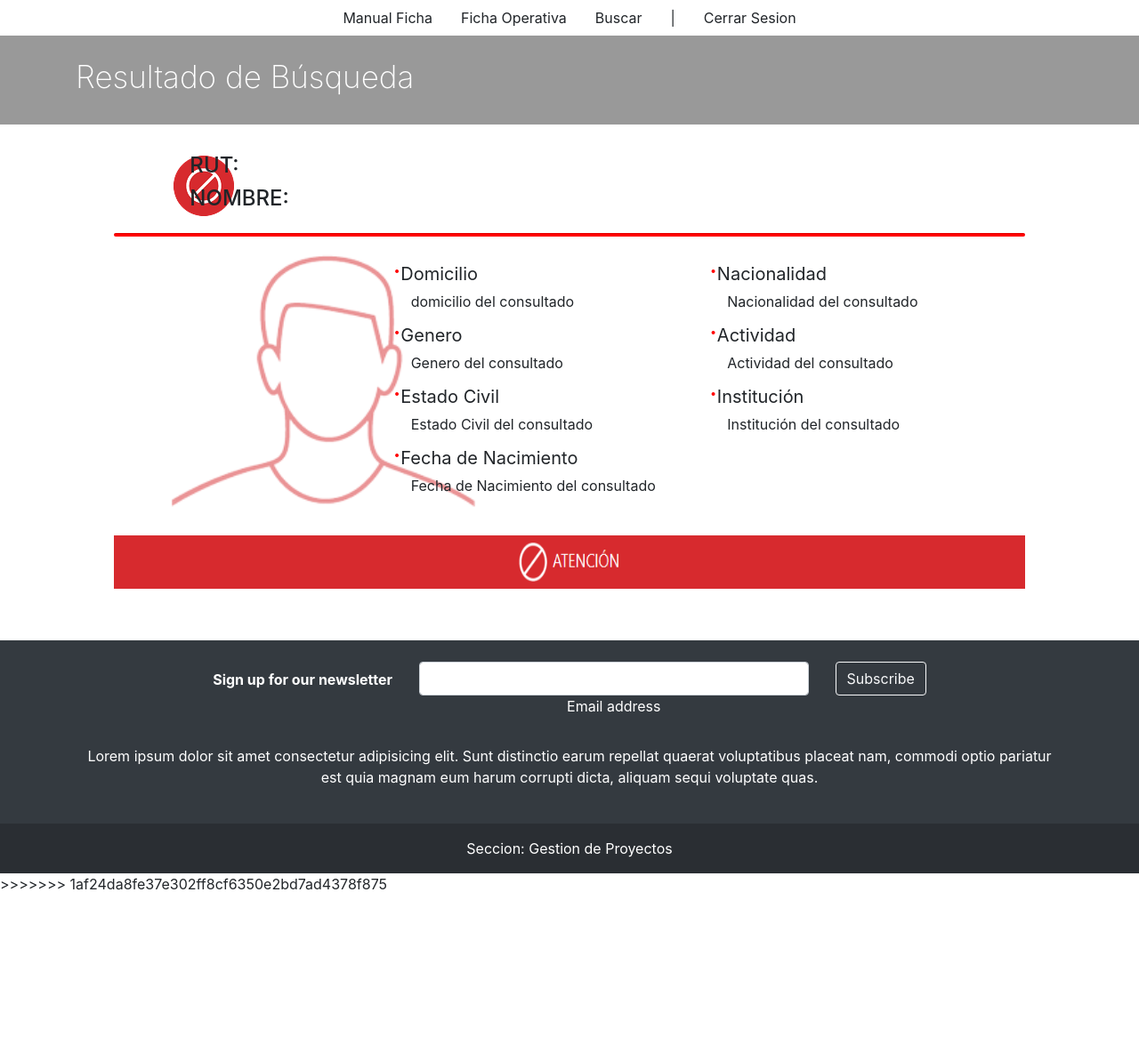
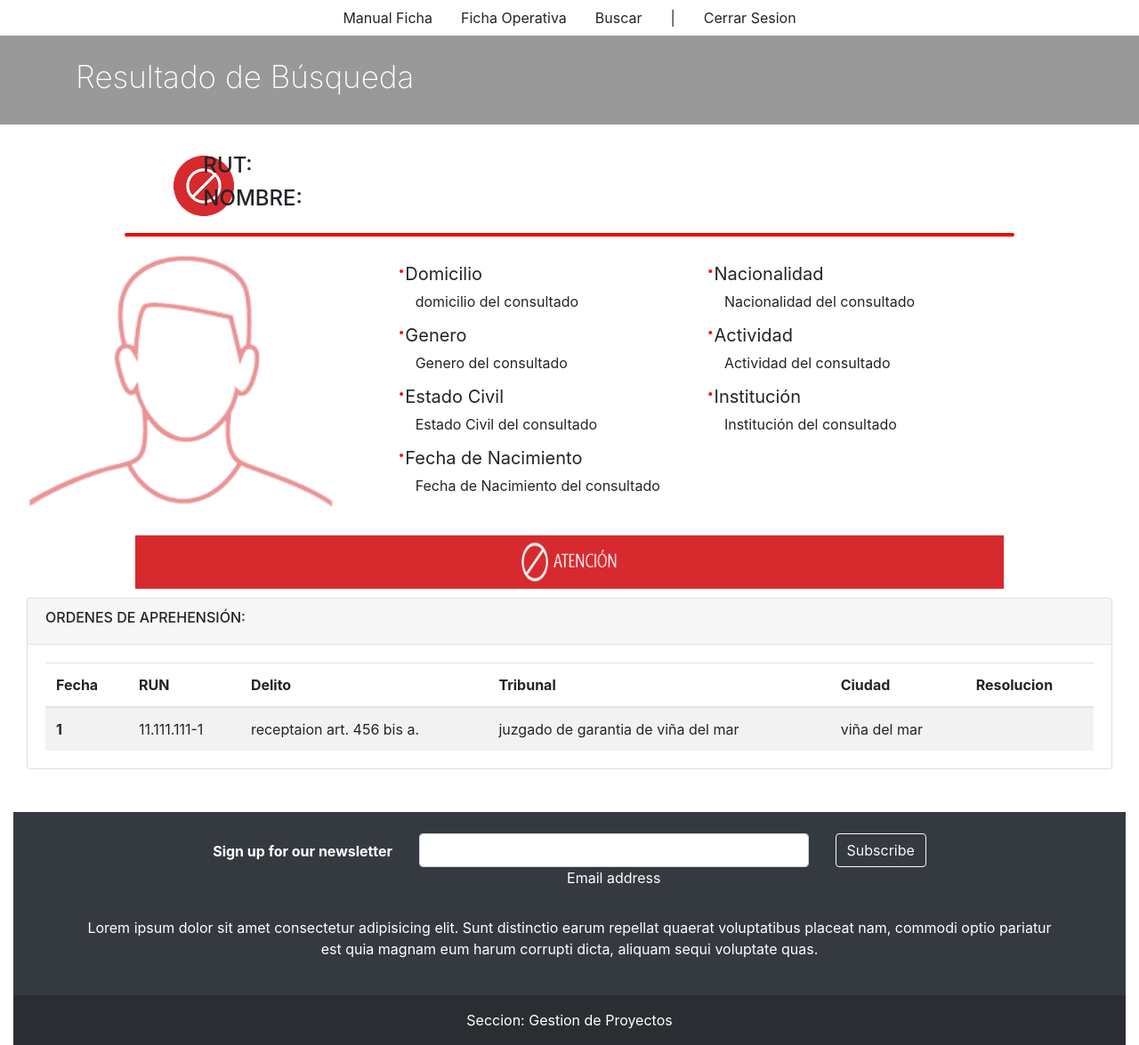
Before and after one commit to Francisco-pizarro/ordenes_detencion, a Django app: page /resultado/ in a window 1280 px wide. Shown: the whole page at 89% size. Before the commit the page ends 1001 px from the top, so only its background shows below. Run offline with Django 4.2, Linux system fonts and the light colour scheme; some libraries are stand-ins or nearby versions.

Commit message:
ajustes graficos

```diff
--- a/Ordenesdetencion/static/css/estilos.css
+++ b/Ordenesdetencion/static/css/estilos.css
@@ -35,7 +35,7 @@
 }
 
 .img-user-rojo{
-    margin-left: 175px;
+    margin-left: 0;
     height: 300px;
     width: 350px;
 }
--- a/Ordenesdetencion/templates/index.html
+++ b/Ordenesdetencion/templates/index.html
@@ -182,7 +182,7 @@
 <!-- Footer -->
 
 
->>>>>>> 1af24da8fe37e302ff8cf6350e2bd7ad4378f875
+
   <!-- Optional JavaScript -->
   <!-- jQuery first, then Popper.js, then Bootstrap JS -->
   <script src="https://code.jquery.com/jquery-3.3.1.slim.min.js"
--- a/Ordenesdetencion/templates/resultado.html
+++ b/Ordenesdetencion/templates/resultado.html
@@ -10,19 +10,26 @@
   <body>
 
     <div class="jumbotron jumbotron-fluid fondo-jumbotron">
-      <div class="container">
+      <div class="container responsive">
         <h3 class="display-4 title-busqueda">Resultado de Búsqueda</h3>
       </div>
     </div>
-    <div class="container-fluid contenedor-superior ">
+    <div class="container-fluid contenedor-superior col-xs-6 col-sm-6 col-md-12">
       <div class="row">
         <div class="col-2">
           <img class="img-alerta-roja" src="{% static 'img/btn-rojo.png' %}">
         </div>
         <div class="col-10">
-          <div class="row"><p class="h4">RUT: </p></div>
-          <div class="row"><p class="h4">NOMBRE: </p></div>
-        </div>
+          <div class="row">
+            <div class="col-10">
+              <p class="h4">RUT: </p>
+            </div>
+          </div>
+          <div class="row">
+            <div class="col-10">
+            <p class="h4">NOMBRE: </p>
+            </div>
+          </div>
       </div>
     </div>
     <hr>
@@ -73,7 +80,44 @@
       </div>
       <div class="container-fluid">
         <div class="row">
-          <img  class="msg-alerta" src="{% static 'img/msg-alerta.png' %}" alt="">
+          <div class="col-12">
+            <img  class="msg-alerta" src="{% static 'img/msg-alerta.png' %}" alt="">
+          </div>
+        </div>
+      </div>
+
+      <div class="col-lg-12">
+        <div class="card">
+          <div class="card-header border-bottom">
+            <p class="h6">ORDENES DE APREHENSIÓN: </p>
+          </div>
+          <div class="card-body">
+            <div class="table-responsive">
+              <table class="table text-sm mb-0 table-striped">
+                <thead>
+                  <tr>
+                    <th>Fecha</th>
+                    <th>RUN</th>
+                    <th>Delito</th>
+                    <th>Tribunal</th>
+                    <th>Ciudad</th>
+                    <th>Resolucion</th>
+                  </tr>
+                </thead>
+                <tbody>
+                  <tr>
+                    <th scope="row">1</th>
+                    <td>11.111.111-1</td>
+                    <td>receptaion art. 456 bis a.</td>
+                    <td>juzgado de garantia de viña del mar</td>
+                    <td>viña del mar</td>
+                    <td></td>
+                  </tr>
+
+                </tbody>
+              </table>
+            </div>
+          </div>
         </div>
       </div>
 
--- a/Ordenesdetencion/views.py
+++ b/Ordenesdetencion/views.py
@@ -1,4 +1,5 @@
 from django.shortcuts import render
+from Ordenesdetencion.models import Persona
 
 # Create your views here.
 def index(request):
@@ -9,3 +10,7 @@
 
 def resultadok(request):
     return render(request, 'resultadok.html')
+
+def book_list(request):
+    personas = Persona.objects.order_by('rut')
+    return render('book_list.html', {'personas': personas})
```
